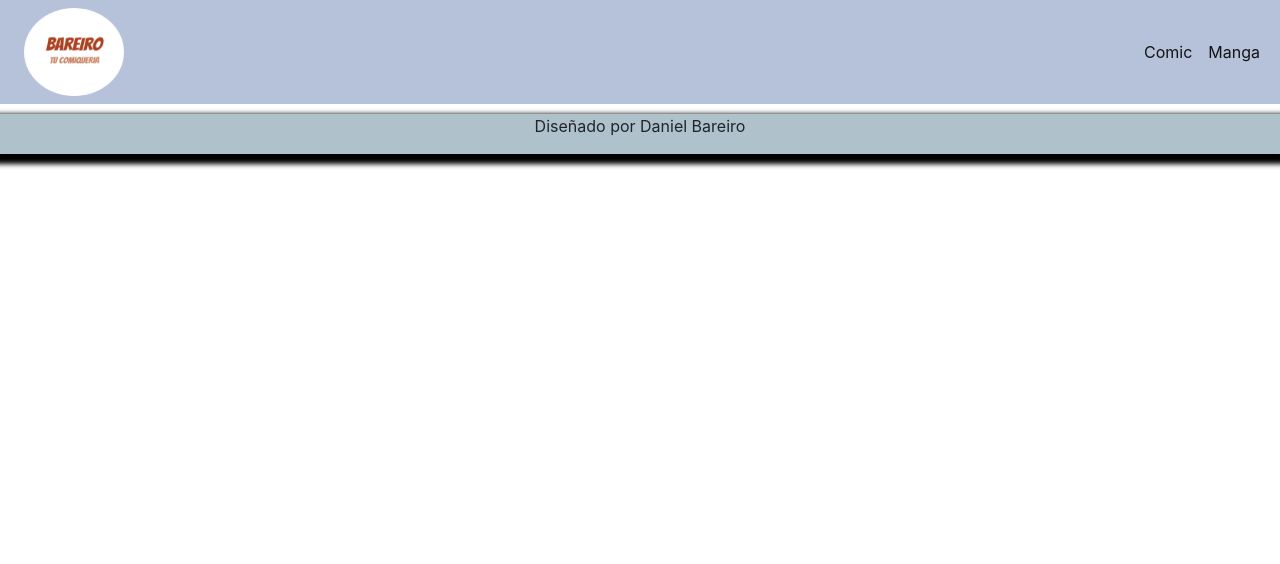
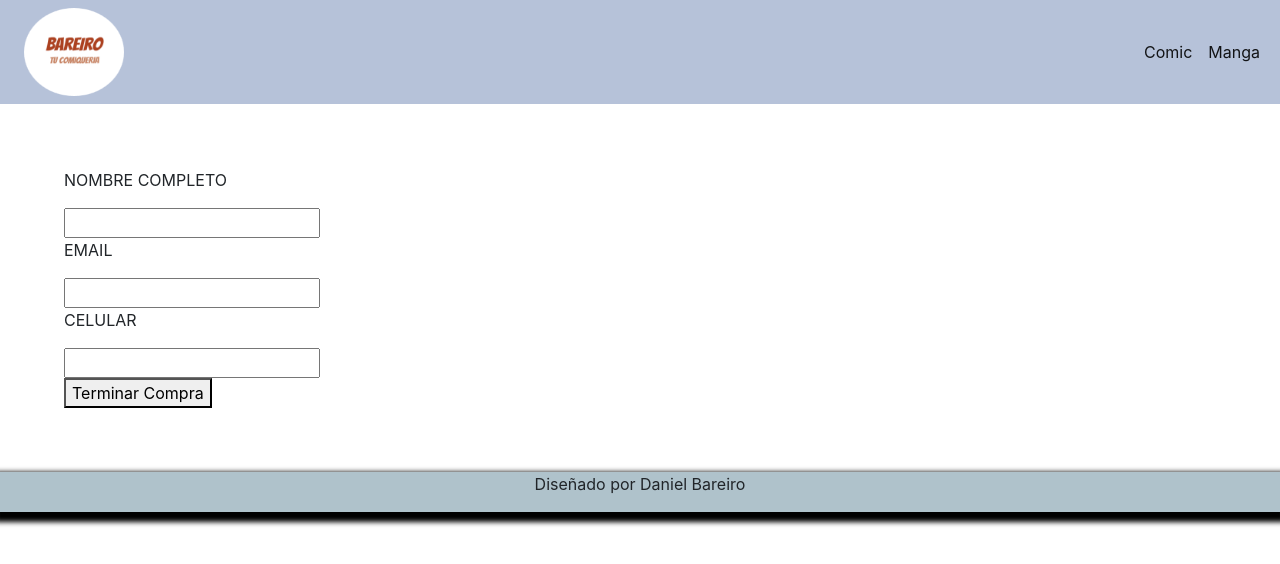
Before and after one commit to danielbare12/comiqueria_bareiro, a React (Create React App) app: page /checkout in a window 1280 px wide. Shown: the top 564 px of the page. Built offline with nearby package versions, Linux system fonts and the light colour scheme.

Commit message:
Subiendo desafios clase 12

```diff
--- a/package.json
+++ b/package.json
@@ -13,6 +13,8 @@
     "react-dom": "^18.1.0",
     "react-router-dom": "^6.3.0",
     "react-scripts": "5.0.1",
+    "sweetalert2": "^11.4.19",
+    "sweetalert2-react-content": "^5.0.1",
     "web-vitals": "^2.1.4"
   },
   "scripts": {
--- a/public/index.html
+++ b/public/index.html
@@ -42,7 +42,9 @@
       To begin the development, run `npm start` or `yarn start`.
       To create a production bundle, use `npm run build` or `yarn build`.
     -->
+
     <script src="https://cdn.jsdelivr.net/npm/bootstrap@5.2.0-beta1/dist/js/bootstrap.bundle.min.js" integrity="sha384-pprn3073KE6tl6bjs2QrFaJGz5/SUsLqktiwsUTF55Jfv3qYSDhgCecCxMW52nD2" crossorigin="anonymous"></script>
+
 
 </body>
 
--- a/src/App.js
+++ b/src/App.js
@@ -7,6 +7,7 @@ import Footer from './components/Footer';
 import Cart from './components/Cart';
 import MyProvider from './context/CartContext';
 import { initializeApp } from "firebase/app";
+import Checkout from './components/Checkout';
 
 
 
@@ -37,6 +38,7 @@ function App() {
           <Route path="/item/:idPedido" element={<ItemDetailContainer />} />
           <Route path="/category/:idCategoria" element={<ItemListContainer greetings={"Categoria: "} />} />
           <Route path="/cart" element={<Cart />} />
+          <Route path="/checkout" element={<Checkout />} />
         </Routes>
         <Footer />
       </MyProvider>
--- a/src/components/Cart.jsx
+++ b/src/components/Cart.jsx
@@ -2,7 +2,6 @@ import React from 'react'
 import { useContext } from 'react'
 import { CartContext } from '../context/CartContext'
 import { Link } from 'react-router-dom'
-import Item from './Item';
 import ItemCart from './ItemCart';
 
 function Cart() {
@@ -12,7 +11,7 @@ function Cart() {
     {cart.map(comic => <ItemCart key={comic.id} producto={comic} />)}
     <div>Precio Total: {precioTotal}</div>
     <button onClick={clear}>Vaciar Carrito</button>
-    <button onClick={clear}>Terminar Compra</button>
+    <Link to='/checkout'><button>Siguiente</button></Link>
   </main>
 
   const vacio = <div className='tituloCarroVacio'><h1>Carrito Vacio </h1><Link to="/" >  Ir a comprar</Link></div>
--- /dev/null
+++ b/src/components/Checkout.jsx
@@ -0,0 +1,80 @@
+import React from 'react'
+import { useState } from 'react'
+import { useContext } from 'react'
+import { CartContext } from '../context/CartContext'
+import { addDoc, collection, getFirestore } from 'firebase/firestore';
+import Swal from 'sweetalert2'
+import { useNavigate } from 'react-router-dom'
+
+function Checkout() {
+
+    const { cart, precioTotal, clear } = useContext(CartContext);
+    const [name, setName] = useState("");
+    const [email, setEmail] = useState("");
+    const [cel, setCel] = useState("");
+
+
+    let navigate = useNavigate();
+
+    const handleClick = () => {
+
+        const order = {
+            buyer: { name, email, cel },
+            items: cart,
+            date: new Date(),
+            total: precioTotal
+        }
+
+        console.log(order);
+
+        const db = getFirestore();
+
+        const ordersCollection = collection(db, 'orders');
+
+        addDoc(ordersCollection, order).then(({ id }) => {
+
+
+            Swal.fire({
+                icon: 'success',
+                title: 'COMPRA EXITOSA',
+                text: 'Su codigo de compra es: '+id,
+                footer: order.date,
+                confirmButtonText: 'Aceptar'
+              }).then((result) => {
+
+                if (result.isConfirmed) {
+
+                    navigate('/');
+                    clear();
+
+                }
+              })
+        })
+
+    }
+
+    const alerta = () => {
+
+    }
+
+    return (
+        <main className='mainCheckout'>
+            <div>
+                <p>NOMBRE COMPLETO</p>
+                <input onChange={(e) => { setName(e.target.value) }} type="" />
+            </div>
+            <div>
+                <p>EMAIL</p>
+                <input onChange={(e) => { setEmail(e.target.value) }} type="text" />
+            </div>
+            <div>
+                <p>CELULAR</p>
+                <input onChange={(e) => { setCel(e.target.value) }} type="text" />
+            </div>
+            <button onClick={() => { handleClick(); alerta(); }}>Terminar Compra</button>
+
+        </main>
+    )
+}
+
+export default Checkout
--- a/src/components/ItemDetail.jsx
+++ b/src/components/ItemDetail.jsx
@@ -13,7 +13,6 @@ function ItemDetail({producto}) {
       setProductoComprado(true)
       addItem(producto,cant);
       alert(`La cantidad de productos agregados es ${cant} de ${title}`)
-      console.log(isInCart(id))
     }
   return (
     <div className='detalleProducto'>
--- a/src/components/ItemDetailContainer.jsx
+++ b/src/components/ItemDetailContainer.jsx
@@ -19,7 +19,7 @@ function ItemDetailContainer() {
 
     useEffect(() => {
 
-        setTimeout(() => {
+
             getDoc(docItems)
             .then(res => {
                 setItem(res.id && {id:res.id, ...res.data()})
@@ -29,9 +29,7 @@ function ItemDetailContainer() {
                 console.log("Error", error);
             })
             .finally(() => setCargando(false))
-        }, 2000);
-
-    }, [idPedido])
+        },[])
 
     return (
         <main>
--- a/src/context/CartContext.jsx
+++ b/src/context/CartContext.jsx
@@ -25,8 +25,6 @@ function MyProvider({children}) {
           setCart(aux);
         }
 
-
-        console.log(cart);
     };
 
     const removeItem = (id) => {
--- a/src/index.js
+++ b/src/index.js
@@ -1,10 +1,11 @@
 import React from 'react';
-import ReactDOM from 'react-dom/client';
+import ReactDOM from "react-dom/client";
 import './index.css';
 import App from './App';
 import reportWebVitals from './reportWebVitals';
 
-const root = ReactDOM.createRoot(document.getElementById('root'));
+const root = ReactDOM.createRoot(document.getElementById("root"));
+
 root.render(
 
     <App />
```
Also changed, not shown: 1 other file (tests, documents, lock files or other folders).
